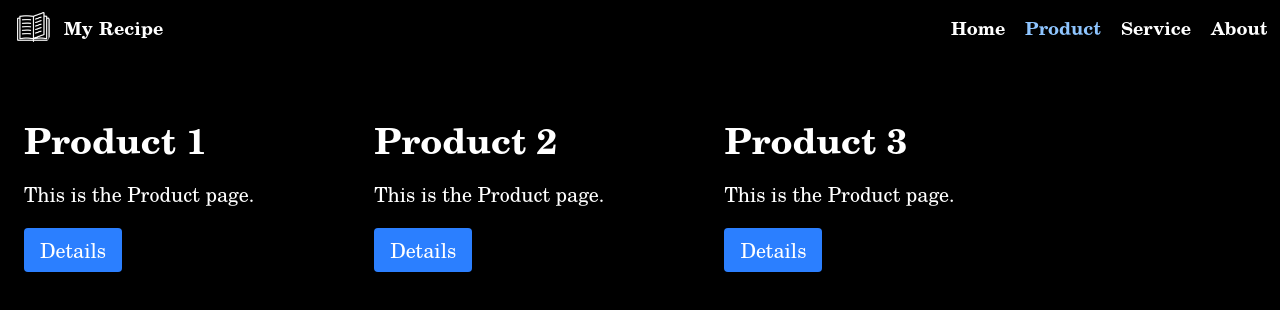
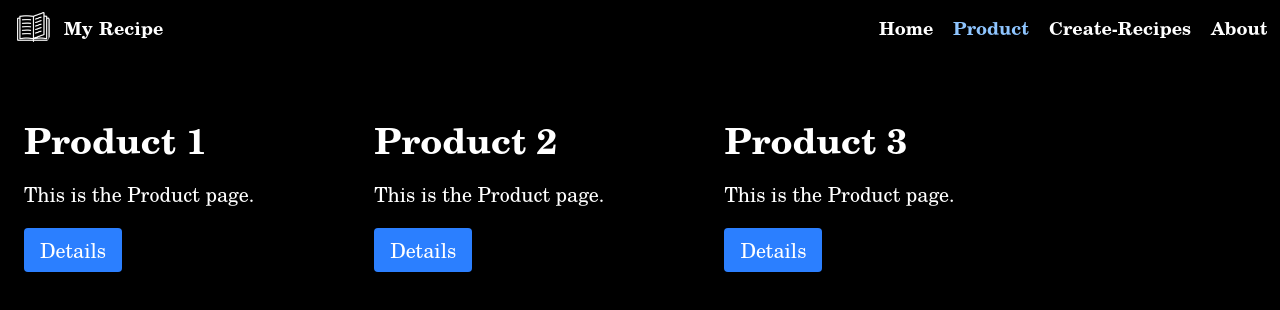
Before and after one commit to Vidushi491/ReactProject-9, a React (Vite) app: page /product in a window 1280 px wide. Shown: the top 310 px of the page. Built offline with nearby package versions, Linux system fonts and the light colour scheme.

Commit message:
updated project 9

```diff
--- a/package.json
+++ b/package.json
@@ -13,11 +13,14 @@
     "@tailwindcss/vite": "^4.1.18",
     "gsap": "^3.14.2",
     "motion": "^12.29.2",
+    "nanoid": "^5.1.6",
     "react": "^19.1.1",
     "react-bits": "^1.0.5",
     "react-dom": "^19.1.1",
     "react-router-dom": "^7.13.0",
-    "tailwindcss": "^4.1.18"
+    "react-toastify": "^11.0.5",
+    "tailwindcss": "^4.1.18",
+    "three": "^0.167.1"
   },
   "devDependencies": {
     "@eslint/js": "^9.33.0",
--- a/src/components/Nav.jsx
+++ b/src/components/Nav.jsx
@@ -1,36 +1,33 @@
-import { useState } from "react"
-import { NavLink } from "react-router-dom"
+import { useState } from "react";
+import { NavLink } from "react-router-dom";
 import logo from "../assets/logo.png";
-import BlurText from "./BlurText";
+import BlurText from "../pages/BlurText";
 
 const Nav = () => {
-
-const [open, setOpen] = useState(false)
+  const [open, setOpen] = useState(false);
 
   return (
     <div className="w-full">
-                       {/* FOR MOBILE VIEW  */}
+      {/* FOR MOBILE VIEW */}
       <div className="md:hidden relative">
-
-        <div className=" flex items-center justify-between px-2 h-16 bg-black  shadow">
-
+        <div className="flex items-center justify-between px-2 h-16 bg-black shadow">
           <div className="flex items-center gap-16">
             <img
               src={logo}
               alt="logo"
-        className="w-14 h-14 object-cover  "
+              className="w-14 h-14 object-cover"
             />
+          </div>
           <BlurText
             text="My Recipe"
             animateBy="words"
             direction="top"
             delay={200}
-        className="font-bold text-lg "
+            className="font-bold text-lg"
           />
-        </div>
           <button
             onClick={() => setOpen(true)}
-        className="text-2xl font-bold "
+            className="text-2xl font-bold"
           >
             ☰
           </button>
@@ -39,145 +36,151 @@ const [open, setOpen] = useState(false)
         {open && (
           <div
             className="fixed inset-0 bg-black/40 z-40"
-          onClick={()=> setOpen(false)}
+            onClick={() => setOpen(false)}
           ></div>
         )}
         <div
-        className={`fixed top-0 right-0 h-full w-50 bg-black z-50 transform ${ open ? "translate-x-0" : "translate-x-full"} transition-transform duration-300`}>
+          className={`fixed top-0 right-0 h-full w-50 bg-black z-50 transform ${
+            open ? "translate-x-0" : "translate-x-full"
+          } transition-transform duration-300`}
+        >
           <button
             className="p-2 font-bold text-4xl"
-        onClick={()=>setOpen(false)}
+            onClick={() => setOpen(false)}
           >
             Close
           </button>
           <ul className="flex mt-6 p-2 flex-col gap-8 font-extrabold text-2xl">
-          <li onClick={()=>setOpen(false)}>
+            <li onClick={() => setOpen(false)}>
               <NavLink
-          className = {(e) => (e.isActive ? "text-blue-300" : "")}
-          to = '/'>
+                className={(e) => (e.isActive ? "text-blue-300" : "")}
+                to="/"
+              >
                 <BlurText
                   text="Home"
                   animateBy="words"
                   direction="top"
                   delay={200}
-          className="font-bold text-lg "/>
+                  className="font-bold text-lg"
+                />
               </NavLink>
             </li>
-          <li onClick={()=>setOpen(false)}>
+            <li onClick={() => setOpen(false)}>
               <NavLink
-            className = {(e) => (e.isActive ? "text-blue-300" : "")}
-            to = '/product'>
+                className={(e) => (e.isActive ? "text-blue-300" : "")}
+                to="/product"
+              >
                 <BlurText
                   text="Product"
                   animateBy="words"
                   direction="top"
                   delay={200}
-            className="font-bold text-lg"/>
+                  className="font-bold text-lg"
+                />
               </NavLink>
             </li>
-          <li onClick={()=>setOpen(false)}>
+            <li onClick={() => setOpen(false)}>
               <NavLink
-            className = {(e) => (e.isActive ? "text-blue-300" : "")}
-            to = '/service'>
+                className={(e) => (e.isActive ? "text-blue-300" : "")}
+                to="/create"
+              >
                 <BlurText
-            text="Service"
+                  text="Create-Recipes"
                   animateBy="words"
                   direction="top"
                   delay={200}
-            className="font-bold text-lg"/>
+                  className="font-bold text-lg"
+                />
               </NavLink>
             </li>
-          <li onClick={()=>setOpen(false)}>
+            <li onClick={() => setOpen(false)}>
               <NavLink
-            className = {(e) => (e.isActive ? "text-blue-300" : "")}
-            to = '/about'>
+                className={(e) => (e.isActive ? "text-blue-300" : "")}
+                to="/about"
+              >
                 <BlurText
                   text="About"
                   animateBy="words"
                   direction="top"
                   delay={200}
-            className="font-bold text-lg"/>
+                  className="font-bold text-lg"
+                />
               </NavLink>
             </li>
           </ul>
         </div>
       </div>
-                 {/* FOR DESKTOP VIEW  */}
-    <div>
+
+      {/* FOR DESKTOP VIEW */}
       <div className="hidden md:flex items-center justify-between px-3 py-2 bg-black shadow">
         <div className="flex items-center gap-3">
           <img
             src={logo}
             alt="logo"
-        className="w-10 h-10 object-cover rounded-full "
+            className="w-10 h-10 object-cover rounded-full"
           />
           <BlurText
             text="My Recipe"
             animateBy="words"
             direction="top"
             delay={120}
-        className="font-bold text-lg "
+            className="font-bold text-lg"
           />
         </div>
 
         <div className="flex gap-5 font-semibold text-xl">
           <NavLink
-          className = {(e) => (e.isActive ? "text-blue-300" : "")}
-          to = '/'>
+            className={(e) => (e.isActive ? "text-blue-300" : "")}
+            to="/"
+          >
             <BlurText
               text="Home"
               animateBy="words"
               direction="top"
               delay={200}
-          className="font-bold text-lg"/>
+              className="font-bold text-lg"
+            />
           </NavLink>
           <NavLink
-          className = {(e) => (e.isActive ? "text-blue-300" : "")}
-          to = '/product'>
+            className={(e) => (e.isActive ? "text-blue-300" : "")}
+            to="/product"
+          >
             <BlurText
               text="Product"
               animateBy="words"
               direction="top"
               delay={200}
-          className="font-bold text-lg"/>
+              className="font-bold text-lg"
+            />
           </NavLink>
           <NavLink
-          className = {(e) => (e.isActive ? "text-blue-300" : "")}
-          to = '/service'>
+            className={(e) => (e.isActive ? "text-blue-300" : "")}
+            to="/create"
+          >
             <BlurText
-          text="Service"
+              text="Create-Recipes"
               animateBy="words"
               direction="top"
               delay={200}
-          className="font-bold text-lg"/>
+              className="font-bold text-lg"
+            />
           </NavLink>
           <NavLink
-          className = {(e) => (e.isActive ? "text-blue-300" : "")}
-          to = '/about'>
+            className={(e) => (e.isActive ? "text-blue-300" : "")}
+            to="/about"
+          >
             <BlurText
               text="About"
               animateBy="words"
               direction="top"
               delay={200}
-          className="font-bold text-lg"/>
+              className="font-bold text-lg"
+            />
           </NavLink>
         </div>
       </div>
     </div>
+  );
+};
 
-
-
-
-
-
-
-
-
-
-
-</div>
-
-  )
-}
-
-export default Nav
+export default Nav;
--- a/src/components/Service.jsx
+++ /dev/null
@@ -1,9 +0,0 @@
-
-
-const Service = () => {
-  return (
-    <div>Service</div>
-  )
-}
-
-export default Service
--- a/src/main.jsx
+++ b/src/main.jsx
@@ -2,11 +2,13 @@ import { createRoot } from 'react-dom/client'
 import './index.css'
 import App from './App.jsx'
 import { BrowserRouter } from 'react-router-dom'
+import { ToastContainer } from 'react-toastify'
 
 createRoot(document.getElementById('root')).render(
 
    <BrowserRouter>
     <App />
+    <ToastContainer/>
    </BrowserRouter>
 
 )
--- /dev/null
+++ b/src/pages/Create.jsx
@@ -0,0 +1,7 @@
+const Create = () => {
+  return (
+    <div>Create</div>
+  )
+}
+
+export default Create
--- a/src/components/Product.jsx
+++ b/src/pages/Product.jsx
@@ -4,7 +4,7 @@ import { useNavigate } from "react-router-dom";
 const Product = () => {
 const navigate = useNavigate();
 const ProductHandler = (name)=>{
-  navigate(`.product/details/${name}`);
+  navigate(`/product/detail/${name}`);
 }
   return (
     <div className="flex flex-wrap gap-30 p-6">
--- a/src/routes/MainRoutes.jsx
+++ b/src/routes/MainRoutes.jsx
@@ -1,20 +1,20 @@
-import Home from '../components/Home'
-import Product from '../components/Product'
-import Service from '../components/Service'
-import About from '../components/About'
-import { Route, Routes } from 'react-router-dom'
-import ProductDetails from '../components/ProductDetails'
+import Home from '../pages/Home';
+import Product from '../pages/Product';
+import About from '../pages/About';
+import { Route, Routes } from 'react-router-dom';
+import ProductDetails from '../pages/ProductDetails';
+import Create from '../pages/Create';
 
 const MainRoutes = () => {
   return (
   <Routes>
     <Route path="/" element={<Home/>}/>
     <Route path="/product" element={<Product/>}/>
-    <Route path="/product/:name" element={<ProductDetails/>}/>
-    <Route path="/service" element={<Service/>}/>
+    <Route path="/product/detail/:name" element={<ProductDetails/>}/>
+    <Route path="/create" element={<Create/>}/>
     <Route path="/about" element={<About/>}/>
   </Routes>
   )
 }
 
-export default MainRoutes
+export default MainRoutes;
```
Also changed, not shown: src/pages/About.jsx (renamed from src/components/About.jsx), src/pages/BlurText.jsx (renamed from src/components/BlurText.jsx), src/pages/GradientText.jsx (added), src/pages/Home.jsx (renamed from src/components/Home.jsx), src/pages/ProductDetails.jsx (renamed from src/components/ProductDetails.jsx), 1 other file (tests, documents, lock files or other folders). Lines whose indentation alone changed are shown as unchanged.
